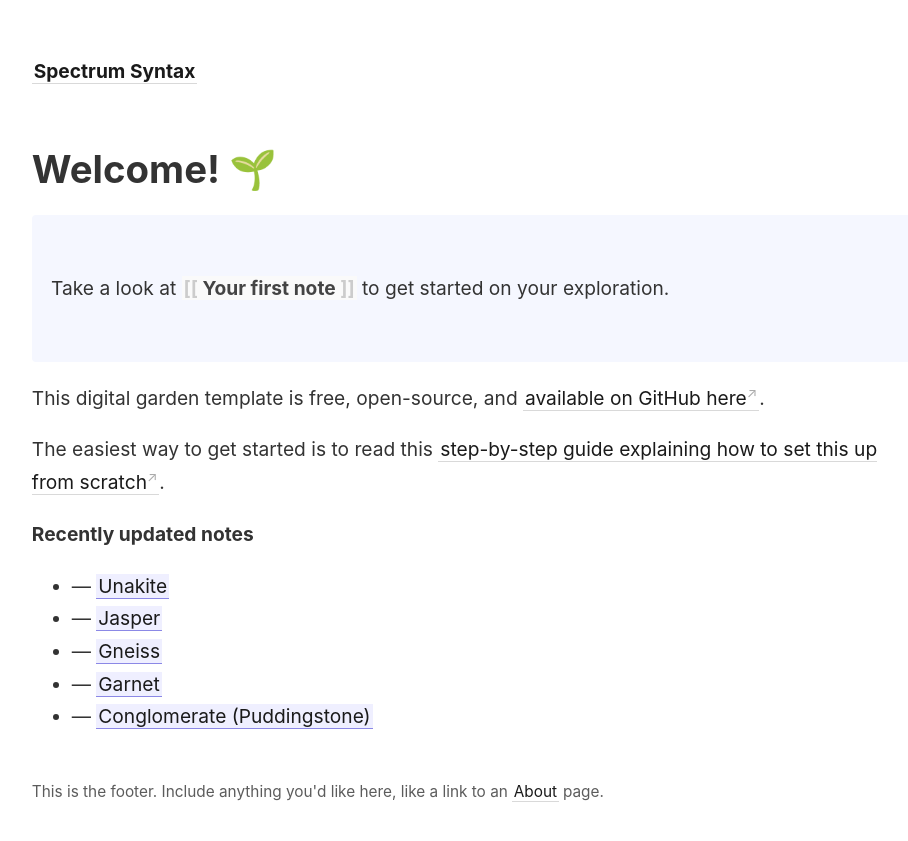
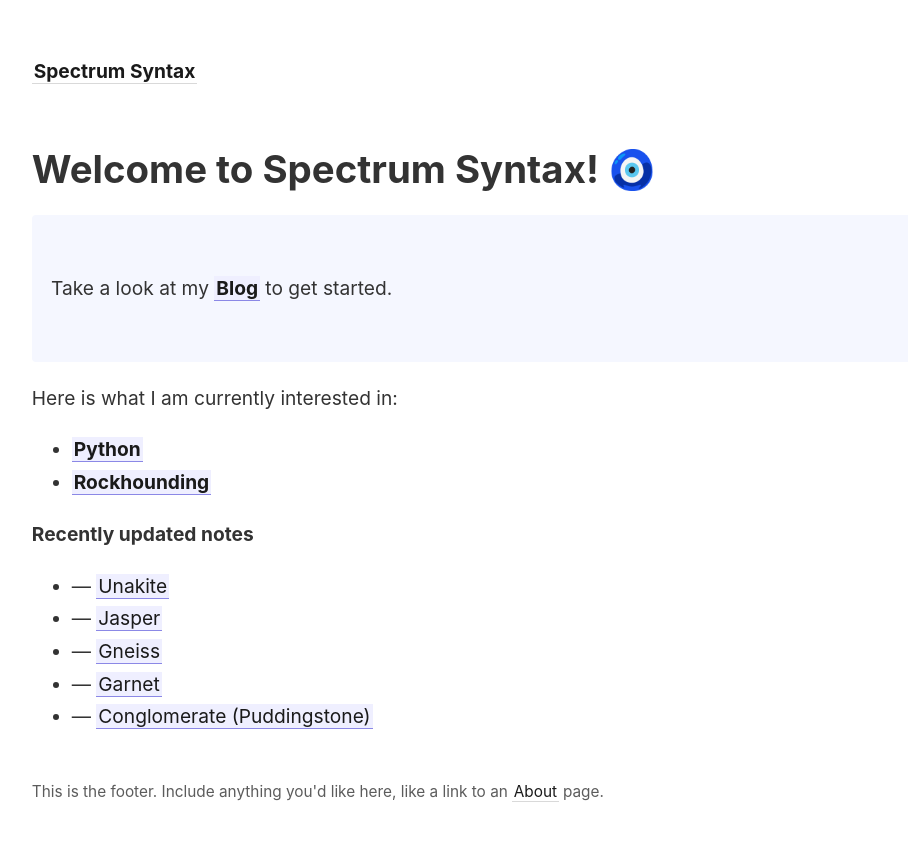
Before and after one commit to Chantal13/Spectrum-Syntax, a Jekyll site: the page built from _pages/index.md, in a window 1280 px wide. Shown: the top 841 px of the page, without its empty margins (45-953 px from the left). Built offline with Jekyll 4.4.1, drawn with Linux system fonts in a browser that asks for light colours.

Commit message:
Update content

```diff
--- a/_pages/index.md
+++ b/_pages/index.md
@@ -5,15 +5,18 @@ id: home
 permalink: /
 ---
 
-# Welcome! 🌱
+# Welcome to Spectrum Syntax! 🧿
 
 <p style="padding: 3em 1em; background: #f5f7ff; border-radius: 4px;">
-  Take a look at <span style="font-weight: bold">[[Your first note]]</span> to get started on your exploration.
+  Take a look at my <span style="font-weight: bold">[[Blog]]</span> to get started.
 </p>
 
-This digital garden template is free, open-source, and [available on GitHub here](https://github.com/maximevaillancourt/digital-garden-jekyll-template).
+Here is what I am currently interested in:
 
-The easiest way to get started is to read this [step-by-step guide explaining how to set this up from scratch](https://maximevaillancourt.com/blog/setting-up-your-own-digital-garden-with-jekyll).
+<ul>
+  <li><span style="font-weight: bold">[[Python]]</span></li>
+  <li><span style="font-weight: bold">[[Rockhounding]]</span></li>
+</ul>
 
 <strong>Recently updated notes</strong>
 
```
Also changed, not shown: 1 other file.
